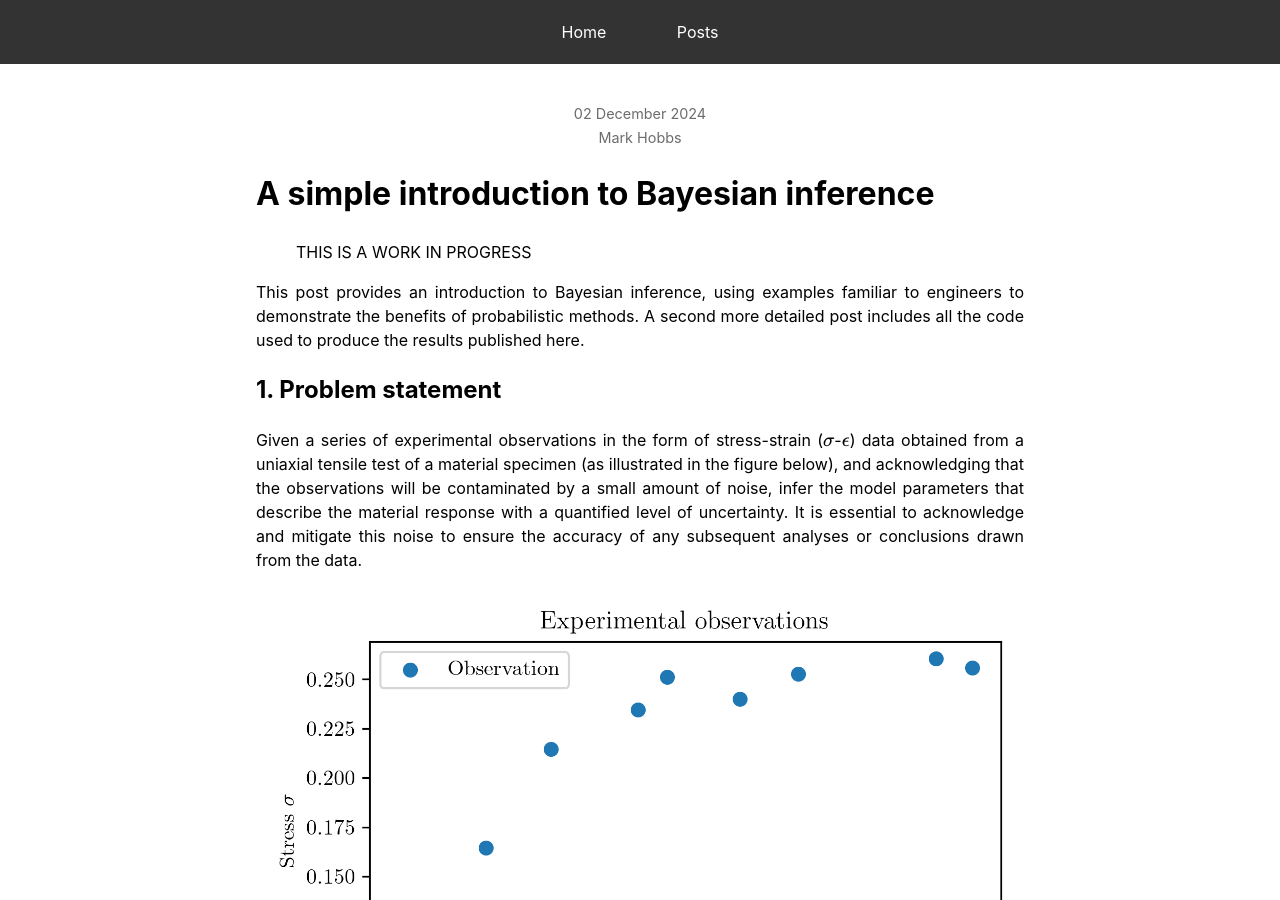
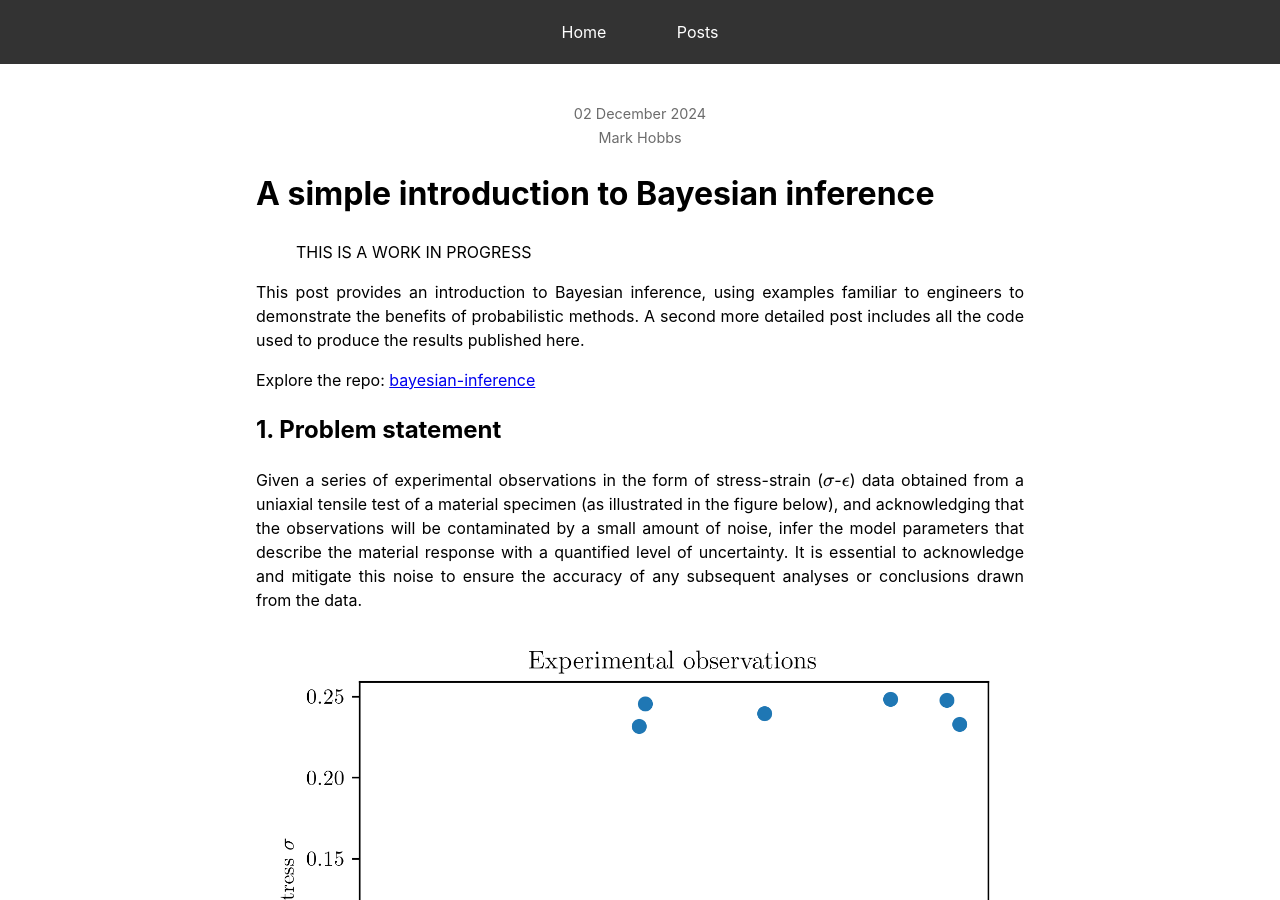
Before and after one commit to mark-hobbs/mark-hobbs.github.io, a Jekyll site: the page built from _posts/2024-12-02-bayesian-inference.md, in a window 1280 px wide and 900 px high. Built offline with Jekyll 4.4.1, drawn with Linux system fonts in a browser that asks for light colours; formulas are drawn with MathJax 3.

Commit message:
Improve figures

```diff
--- a/_posts/2024-12-02-bayesian-inference.md
+++ b/_posts/2024-12-02-bayesian-inference.md
@@ -7,6 +7,8 @@ title: A simple introduction to Bayesian inference
 > THIS IS A WORK IN PROGRESS
 
 This post provides an introduction to Bayesian inference, using examples familiar to engineers to demonstrate the benefits of probabilistic methods. A second more detailed post includes all the code used to produce the results published here.
+
+Explore the repo: [bayesian-inference](https://github.com/mark-hobbs/articles/tree/main/bayesian-inference)
 
 ## 1. Problem statement
 
```
Also changed, not shown: assets/images/fitted-model.png, assets/images/linear-elastic-perfectly-plastic-experimental-observations.png.
